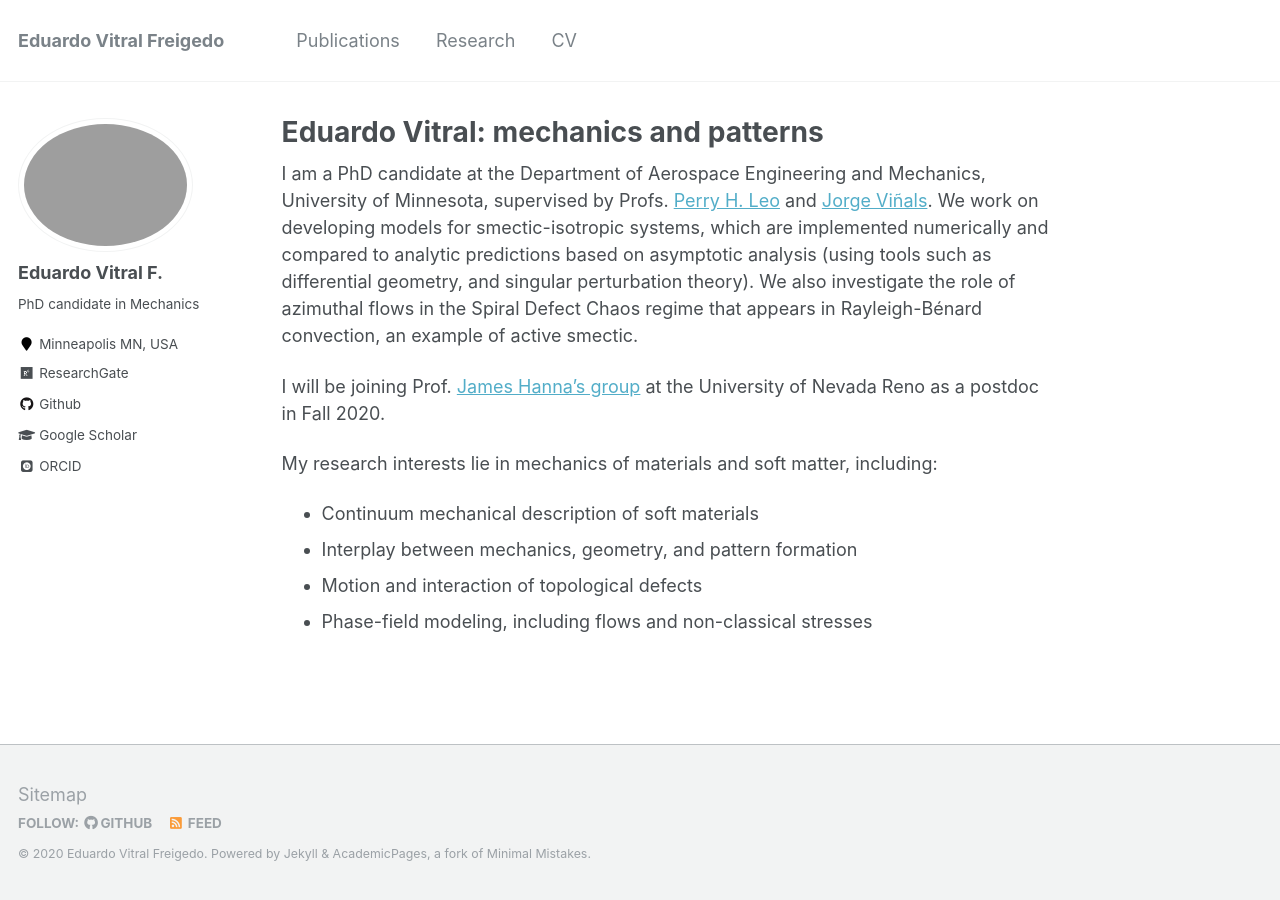
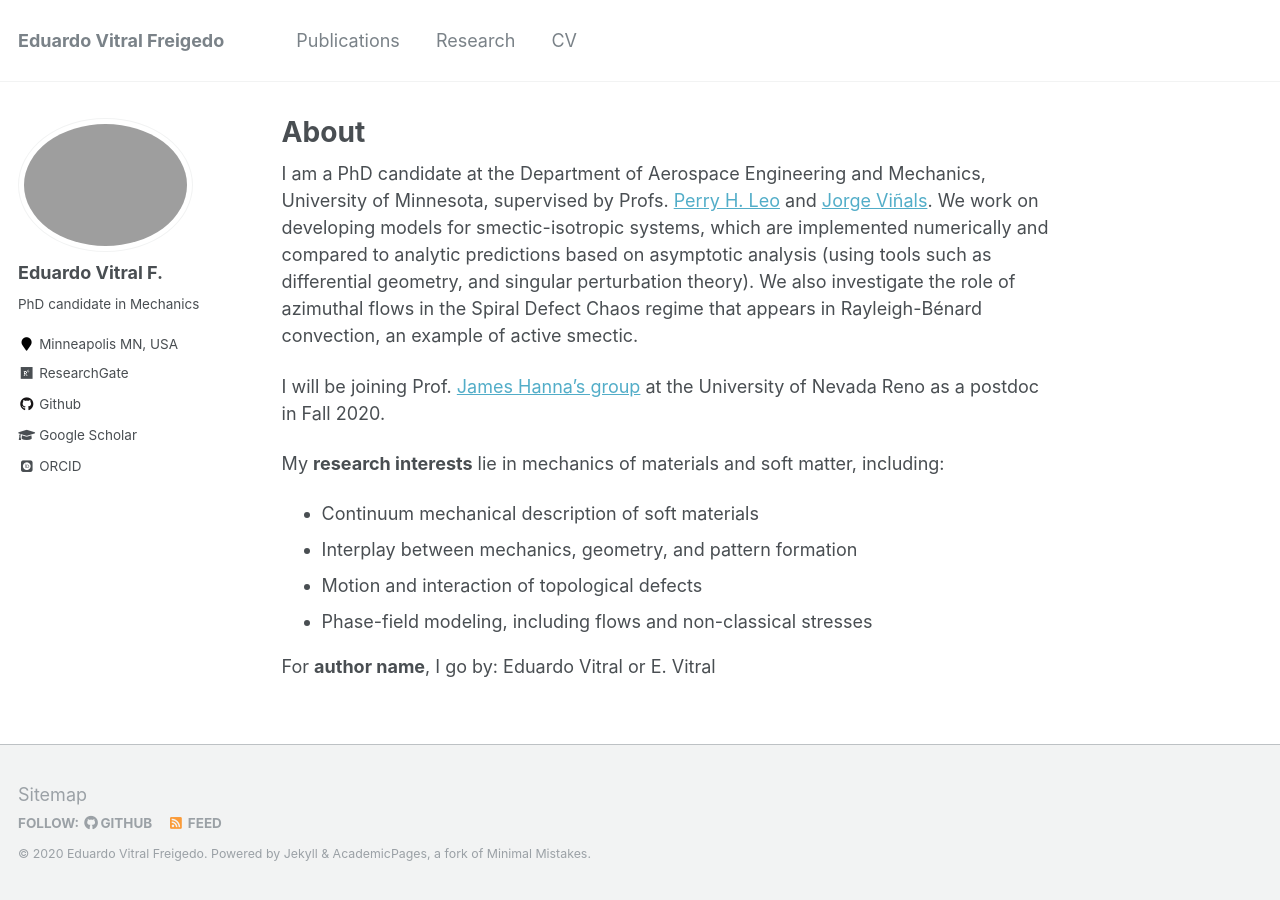
Before and after one commit to evitral/evitral.github.io, a Jekyll site: the page built from _pages/about.md, in a window 1280 px wide. Built offline with Jekyll 4.4.1, drawn with Linux system fonts in a browser that asks for light colours; some web fonts are replaced.

Commit message:
titles ++

```diff
--- a/_pages/about.md
+++ b/_pages/about.md
@@ -1,6 +1,6 @@
 ---
 permalink: /
-title: "Eduardo Vitral: mechanics and patterns"
+title: "About"
 excerpt: "About"
 author_profile: true
 redirect_from:
@@ -12,9 +12,11 @@ I am a PhD candidate at the Department of Aerospace Engineering and Mechanics, U
 
 I will be joining Prof. [James Hanna's group](https://cmag.neocities.org/index.html) at the University of Nevada Reno as a postdoc in Fall&#160;2020.
 
-My research interests lie in mechanics of materials and soft matter, including:
+My **research interests** lie in mechanics of materials and soft matter, including:
 
 * Continuum mechanical description of soft materials
 * Interplay between mechanics, geometry, and pattern formation
 * Motion and interaction of topological defects
 * Phase-field modeling, including flows and non-classical stresses
+
+For **author name**, I go by: Eduardo Vitral or E. Vitral
```
Also changed, not shown: _pages/publications.md (+1 -2 lines), 3 other files.
